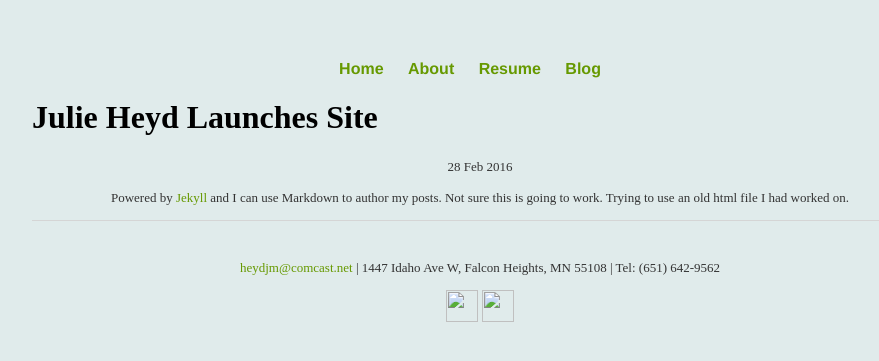
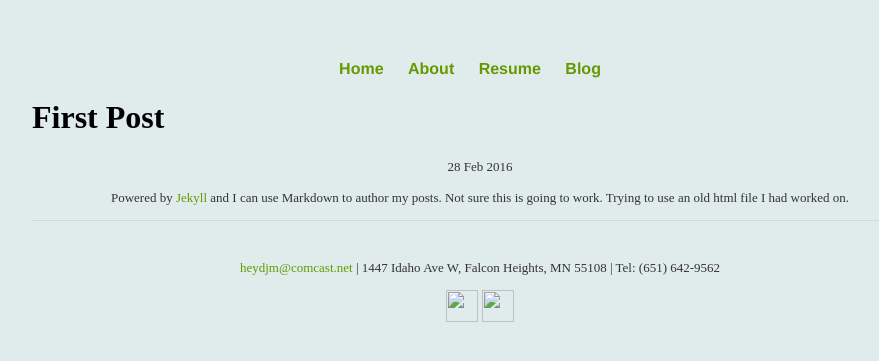
Before and after one commit to jmheyd/jmheyd.github.io, a Jekyll site: the page built from _posts/2016-02-28-julie-heyd-site-launched.md, in a window 1280 px wide. Shown: the top 361 px of the page, without its empty margins (160-1039 px from the left). Built offline with Jekyll 4.4.1, drawn with Linux system fonts in a browser that asks for light colours; some web fonts are replaced.

Commit message:
Update 2016-02-28-julie-heyd-site-launched.md

```diff
--- a/_posts/2016-02-28-julie-heyd-site-launched.md
+++ b/_posts/2016-02-28-julie-heyd-site-launched.md
@@ -1,6 +1,6 @@
 ---
 layout: post
-title: "Julie Heyd Launches Site"
+title: "First Post"
 date: 2016-02-28
 ---
 
```
